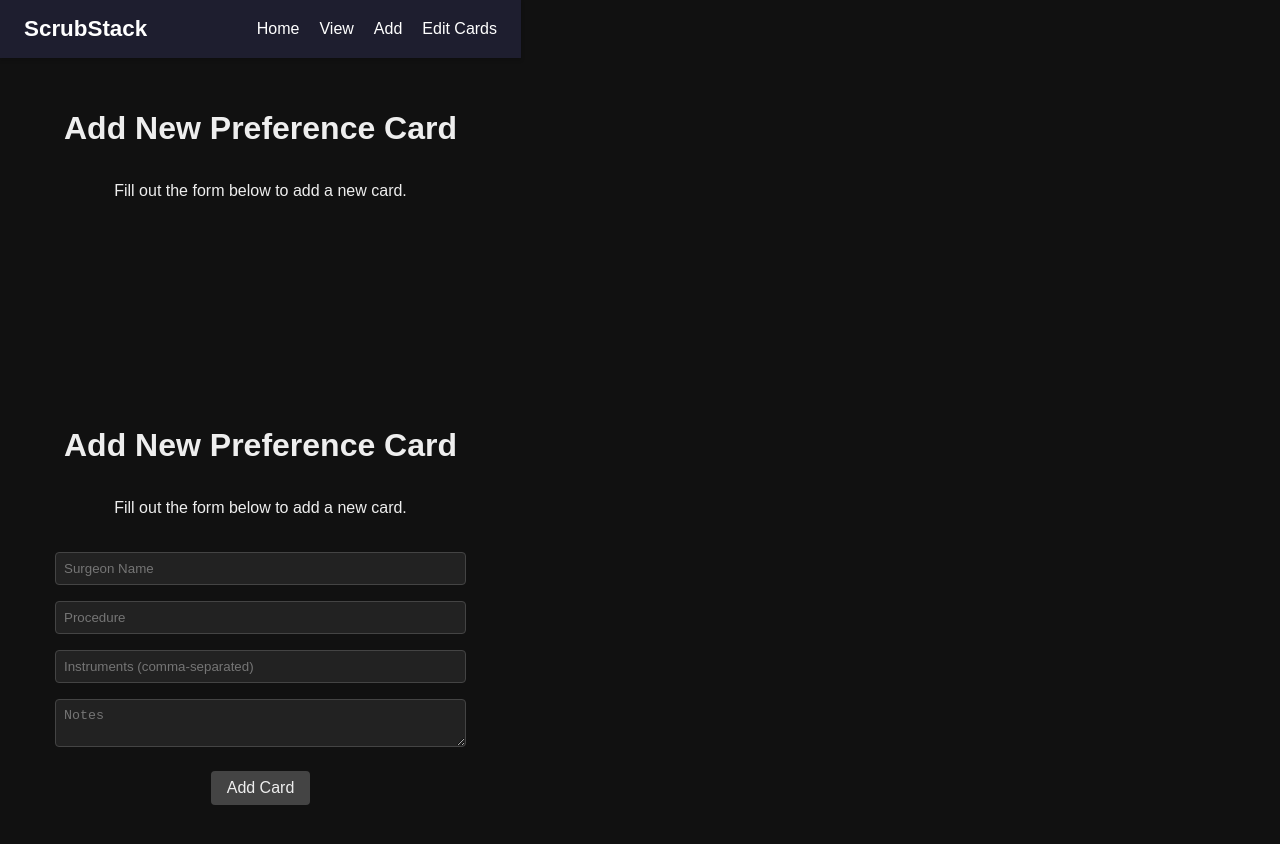
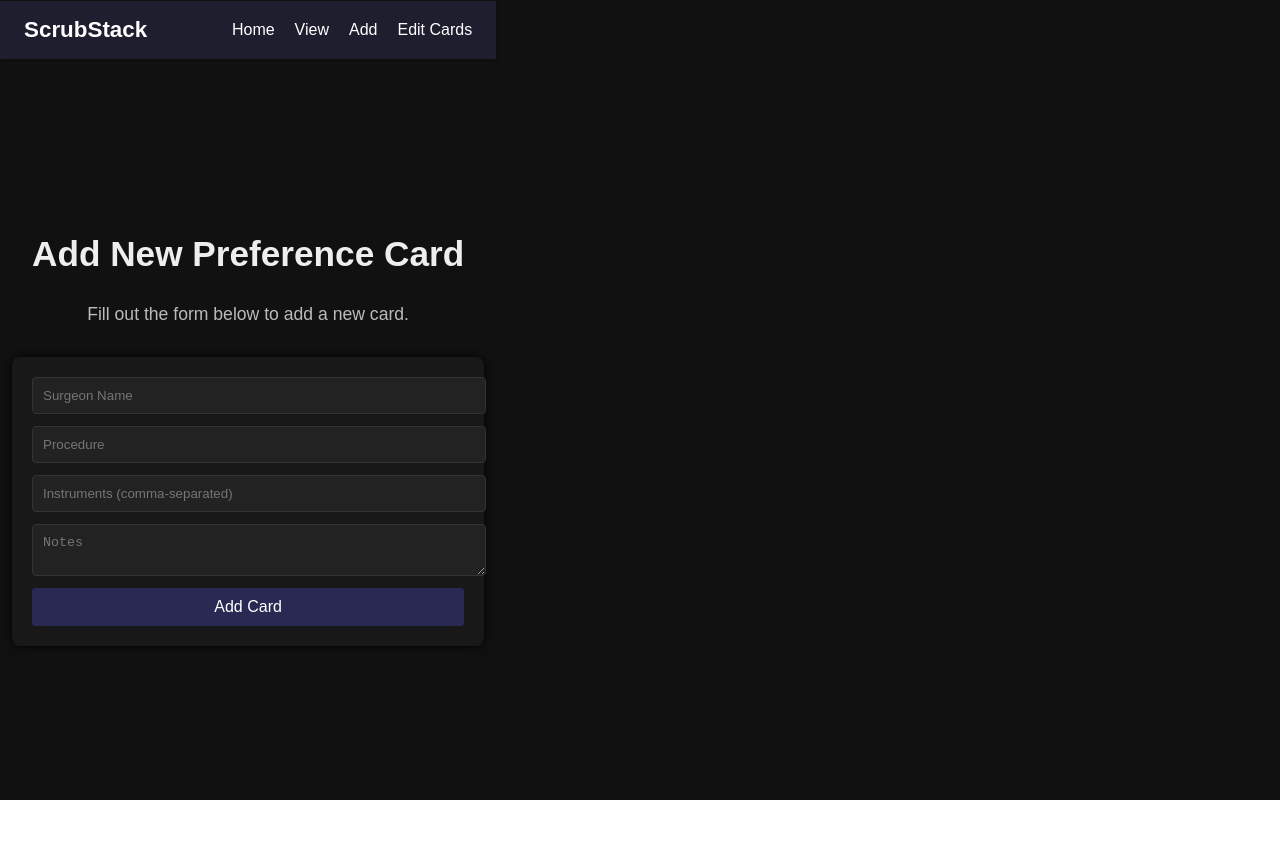
Before and after one commit to Fersill53/ScrubStacks, a React (Vite) app in the folder Client/: page /add in a window 1280 px wide. Shown: the top 844 px of the page. After the commit the page ends 800 px from the top, so only its background shows below. Built offline with nearby package versions, Linux system fonts and the light colour scheme.

Commit message:
still no fix

```diff
--- a/Client/src/App.css
+++ b/Client/src/App.css
@@ -1,111 +1,101 @@
-/* App.css */
-
-body {
+body, html {
   margin: 0;
-  font-family: Arial, sans-serif;
+  padding: 0;
   background-color: #111;
   color: #eee;
+  font-family: Arial, sans-serif;
 }
 
 .navbar {
-  background-color: #1a1a2e;
-  padding: 1rem 2rem;
+  background-color: #161628;
+  color: #fff;
+  padding: 15px 30px;
   display: flex;
   justify-content: space-between;
   align-items: center;
+  position: sticky;
+  top: 0;
+  z-index: 100;
 }
 
-.navbar h1 {
-  margin: 0;
-  font-size: 1.5rem;
-  color: #eee;
+.navbar-title {
+  font-weight: bold;
+  font-size: 1.2rem;
 }
 
-.nav-links a {
-  margin-left: 1rem;
+.navbar-links a {
+  color: #ccc;
+  margin-left: 20px;
   text-decoration: none;
-  color: #ccc;
   transition: color 0.3s;
 }
 
-.nav-links a:hover {
+.navbar-links a:hover {
   color: #fff;
 }
 
-/* This is the magic for all pages */
+/* MAIN PAGE LAYOUT */
 .page-container {
   display: flex;
   flex-direction: column;
   justify-content: center;
   align-items: center;
-  min-height: calc(100vh - 60px); /* if your navbar is 60px tall */
+  min-height: calc(100vh - 60px);
   text-align: center;
   padding: 2rem;
   box-sizing: border-box;
+  max-width: 800px;
+  margin: 0 auto;
 }
 
-
+/* HEADINGS */
 .page-container h1 {
-  font-size: 2rem;
-  margin-bottom: 1rem;
+  font-size: 2.2rem;
+  margin-bottom: 10px;
+  text-align: center;
+  color: #eee;
 }
 
 .page-container p {
-  max-width: 600px;
-  line-height: 1.6;
-  margin-bottom: 2rem;
+  font-size: 1.1rem;
+  text-align: center;
+  max-width: 700px;
+  color: #bbb;
+  margin-bottom: 30px;
 }
 
-/* Card List Styling */
-.cards-list {
-  width: 100%;
+/* FORM STYLING */
+form {
   display: flex;
   flex-direction: column;
-  gap: 1rem;
+  gap: 12px;
+  width: 100%;
+  max-width: 500px;
+  background-color: #181818;
+  padding: 20px;
+  border-radius: 8px;
+  box-shadow: 0 0 10px #000;
 }
 
-.card {
-  background-color: #1a1a1a;
-  padding: 1rem;
-  border-radius: 8px;
-  box-shadow: 0 0 5px #000;
-  text-align: left;
-}
-
-.card h3 {
-  margin-top: 0;
+input, textarea {
+  padding: 10px;
+  border: 1px solid #333;
+  border-radius: 4px;
+  background-color: #222;
+  color: #ddd;
+  width: 100%;
 }
 
 button {
-  background-color: #444;
-  color: #eee;
+  padding: 10px 15px;
+  background-color: #292954;
+  color: #fff;
   border: none;
-  padding: 0.5rem 1rem;
   border-radius: 4px;
-  margin-top: 0.5rem;
   cursor: pointer;
   transition: background-color 0.3s;
 }
 
 button:hover {
-  background-color: #666;
+  background-color: #404080;
 }
-
-input, textarea {
-  width: 100%;
-  max-width: 500px;
-  margin-bottom: 1rem;
-  padding: 0.5rem;
-  border-radius: 4px;
-  border: 1px solid #444;
-  background-color: #222;
-  color: #eee;
-}
-
-form {
-  width: 100%;
-  max-width: 500px;
-  display: flex;
-  flex-direction: column;
-  align-items: center;
-}
--- a/Client/src/components/AddCard.jsx
+++ b/Client/src/components/AddCard.jsx
@@ -6,10 +6,7 @@ function AddCard() {
   const navigate = useNavigate();
 
   const handleCardAdded = () => {
-    // Option 1: Redirect to View page
     navigate('/view');
-
-    // Option 2: Show message or refresh (you decide)
   };
 
   return (
--- a/Client/src/components/AddCardForm.jsx
+++ b/Client/src/components/AddCardForm.jsx
@@ -2,7 +2,7 @@ import { useState } from 'react';
 import axios from 'axios';
 import './../App.css';
 
-function AddCardForm() {
+function AddCardForm({ onCardAdded }) {
   const [surgeonName, setSurgeonName] = useState('');
   const [procedure, setProcedure] = useState('');
   const [instruments, setInstruments] = useState('');
@@ -10,57 +10,63 @@ function AddCardForm() {
 
   const handleSubmit = async (e) => {
     e.preventDefault();
+
+    const instrumentsArray = instruments
+      .split(',')
+      .map((item) => item.trim())
+      .filter(Boolean);
+
     try {
       await axios.post('http://localhost:5000/api/cards', {
         surgeonName,
         procedure,
-        instruments: instruments.split(',').map(i => i.trim()),
-        notes,
+        instruments: instrumentsArray,
+        notes
       });
+
+      // Clear the form
       setSurgeonName('');
       setProcedure('');
       setInstruments('');
       setNotes('');
-      alert('Card added!');
+
+      // Notify parent
+      if (onCardAdded) onCardAdded();
     } catch (err) {
-      console.error(err);
+      console.error('Error adding card:', err);
     }
   };
 
   return (
-    <div className="page-container">
-      <h1>Add New Preference Card</h1>
-      <p>Fill out the form below to add a new card.</p>
     <form onSubmit={handleSubmit}>
       <input
         type="text"
         placeholder="Surgeon Name"
         value={surgeonName}
-          onChange={e => setSurgeonName(e.target.value)}
+        onChange={(e) => setSurgeonName(e.target.value)}
         required
       />
       <input
         type="text"
         placeholder="Procedure"
         value={procedure}
-          onChange={e => setProcedure(e.target.value)}
+        onChange={(e) => setProcedure(e.target.value)}
         required
       />
       <input
         type="text"
         placeholder="Instruments (comma-separated)"
         value={instruments}
-          onChange={e => setInstruments(e.target.value)}
+        onChange={(e) => setInstruments(e.target.value)}
         required
       />
       <textarea
         placeholder="Notes"
         value={notes}
-          onChange={e => setNotes(e.target.value)}
+        onChange={(e) => setNotes(e.target.value)}
       />
       <button type="submit">Add Card</button>
     </form>
-    </div>
   );
 }
 
--- a/Client/src/components/ViewCards.jsx
+++ b/Client/src/components/ViewCards.jsx
@@ -1,11 +1,41 @@
+import { useEffect, useState } from 'react';
+import axios from 'axios';
 import './../App.css';
 
 function ViewCards() {
+  const [cards, setCards] = useState([]);
+
+  useEffect(() => {
+    fetchCards();
+  }, []);
+
+  const fetchCards = async () => {
+    try {
+      const res = await axios.get('http://localhost:5000/api/cards');
+      setCards(res.data);
+    } catch (err) {
+      console.error('Error fetching cards:', err);
+    }
+  };
+
   return (
     <div className="page-container">
       <h1>View Preference Cards</h1>
       <p>Here you can browse all saved surgeon preference cards.</p>
-      {/* Replace this with your CardList component if you want */}
+      {cards.length === 0 ? (
+        <p>No cards found.</p>
+      ) : (
+        <div className="cards-list">
+          {cards.map(card => (
+            <div className="card" key={card._id}>
+              <h3>{card.surgeonName}</h3>
+              <p><strong>Procedure:</strong> {card.procedure}</p>
+              <p><strong>Instruments:</strong> {card.instruments.join(', ')}</p>
+              <p><strong>Notes:</strong> {card.notes}</p>
+            </div>
+          ))}
+        </div>
+      )}
     </div>
   );
 }
```
Lines whose indentation alone changed are shown as unchanged.
